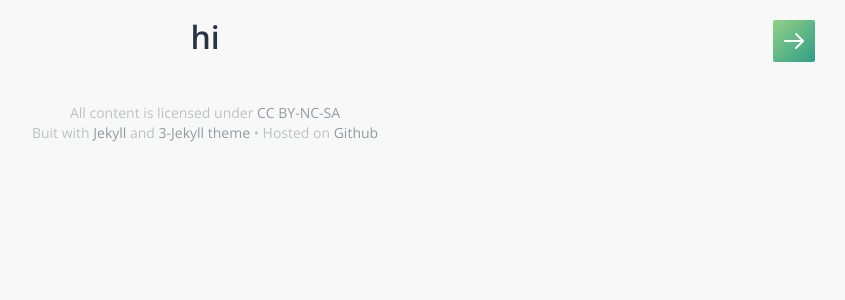
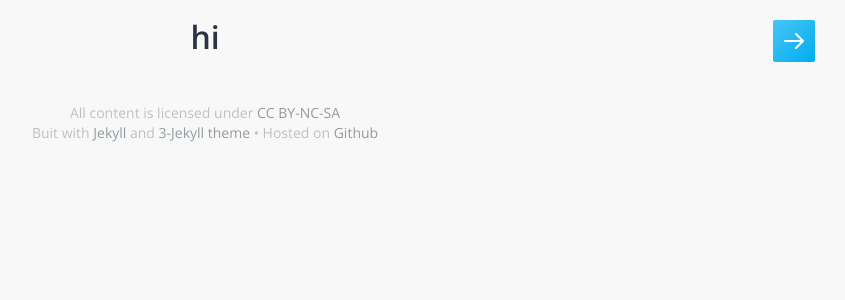
Before and after one commit to c-zero-f/c-zero-f.gihub.io, a Jekyll site: the page built from index.html, in a window 1280 px wide. Shown: the top 300 px of the page, without its empty margins (435-1280 px from the left). Built offline with Jekyll 4.4.1, drawn with Linux system fonts in a browser that asks for light colours; some web fonts are replaced.

Commit message:
修改颜色

```diff
--- a/css/main.sass
+++ b/css/main.sass
@@ -17,8 +17,8 @@ $font: 'Open Sans', 'Hiragino Sans GB', sans-serif
 
 // # Sidebar Background Gradient
 
-$gradient-start: #C2E987
-$gradient-end:   #309E85
+$gradient-start: #6CCFF7
+$gradient-end:   #00AEEF
 
 $sidebar-bg: linear-gradient(136deg, $gradient-start, $gradient-end)
 
```
